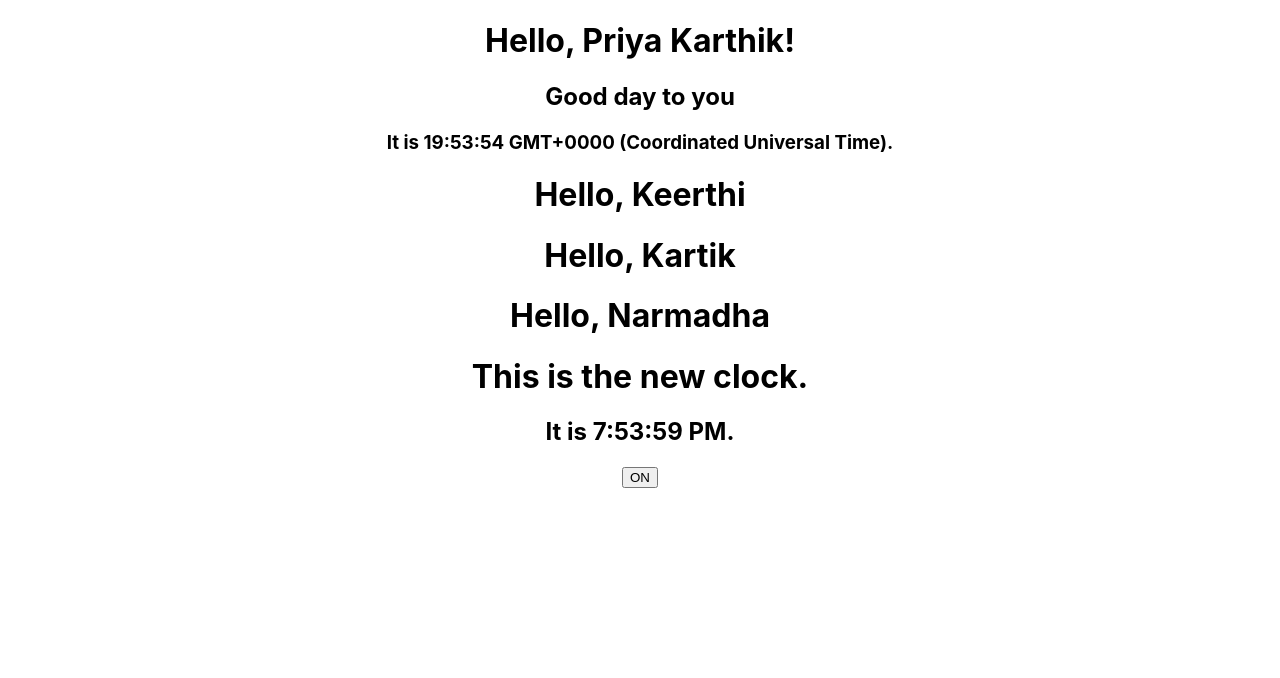
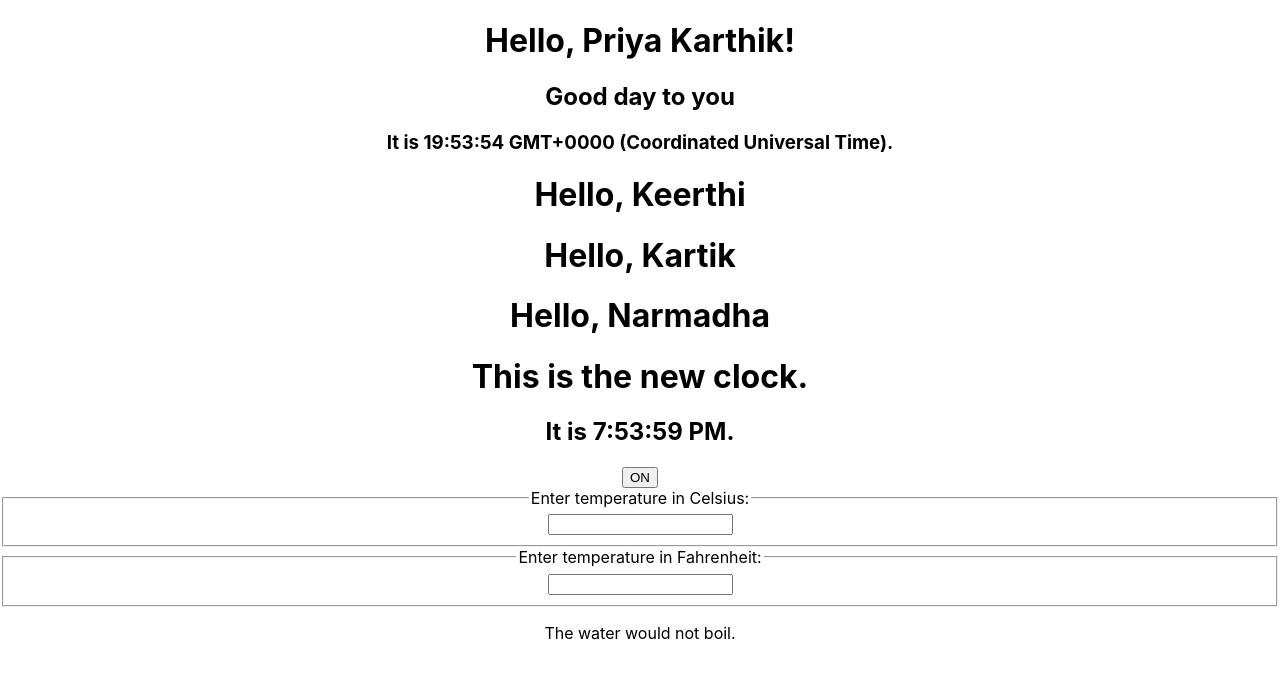
Before and after one commit to Priyak89/resume, a React (Create React App) app in the folder resume/: page / in a window 1280 px wide. Shown: the top 678 px of the page. Built offline with nearby package versions, Linux system fonts and the light colour scheme.

Commit message:
lifting_states_up

```diff
--- a/resume/src/App.js
+++ b/resume/src/App.js
@@ -5,6 +5,7 @@ import Element from './helloworld';
 import People from './components';
 import Clockdisp from './clock';
 import Toggle from './toggle';
+import Calculator from './temperature';
 
 function App() {
   return (
@@ -13,6 +14,7 @@ function App() {
     <People/>
     <Clockdisp/>
     <Toggle/>
+    <Calculator/>
     </div>
   );
 }
--- /dev/null
+++ b/resume/src/temperature.js
@@ -0,0 +1,93 @@
+import React, { Component } from 'react';
+const scaleNames = {
+    c: 'Celsius',
+    f: 'Fahrenheit'
+  };
+
+  function toCelsius(fahrenheit) {
+    return (fahrenheit - 32) * 5 / 9;
+  }
+
+  function toFahrenheit(celsius) {
+    return (celsius * 9 / 5) + 32;
+  }
+
+  function tryConvert(temperature, convert) {
+    const input = parseFloat(temperature);
+    if (Number.isNaN(input)) {
+      return '';
+    }
+    const output = convert(input);
+    const rounded = Math.round(output * 1000) / 1000;
+    return rounded.toString();
+  }
+
+  function BoilingVerdict(props) {
+    if (props.celsius >= 100) {
+      return <p>The water would boil.</p>;
+    }
+    return <p>The water would not boil.</p>;
+  }
+
+  class TemperatureInput extends React.Component {
+    constructor(props) {
+      super(props);
+      this.handleChange = this.handleChange.bind(this);
+    }
+
+    handleChange(e) {
+      this.props.onTemperatureChange(e.target.value);
+    }
+
+    render() {
+      const temperature = this.props.temperature;
+      const scale = this.props.scale;
+      return (
+        <fieldset>
+          <legend>Enter temperature in {scaleNames[scale]}:</legend>
+          <input value={temperature}
+                 onChange={this.handleChange} />
+        </fieldset>
+      );
+    }
+  }
+
+  class Calculator extends React.Component {
+    constructor(props) {
+      super(props);
+      this.handleCelsiusChange = this.handleCelsiusChange.bind(this);
+      this.handleFahrenheitChange = this.handleFahrenheitChange.bind(this);
+      this.state = {temperature: '', scale: 'c'};
+    }
+
+    handleCelsiusChange(temperature) {
+      this.setState({scale: 'c', temperature});
+    }
+
+    handleFahrenheitChange(temperature) {
+      this.setState({scale: 'f', temperature});
+    }
+
+    render() {
+      const scale = this.state.scale;
+      const temperature = this.state.temperature;
+      const celsius = scale === 'f' ? tryConvert(temperature, toCelsius) : temperature;
+      const fahrenheit = scale === 'c' ? tryConvert(temperature, toFahrenheit) : temperature;
+
+      return (
+        <div>
+          <TemperatureInput
+            scale="c"
+            temperature={celsius}
+            onTemperatureChange={this.handleCelsiusChange} />
+          <TemperatureInput
+            scale="f"
+            temperature={fahrenheit}
+            onTemperatureChange={this.handleFahrenheitChange} />
+          <BoilingVerdict
+            celsius={parseFloat(celsius)} />
+        </div>
+      );
+    }
+  }
+  export default Calculator;
```
